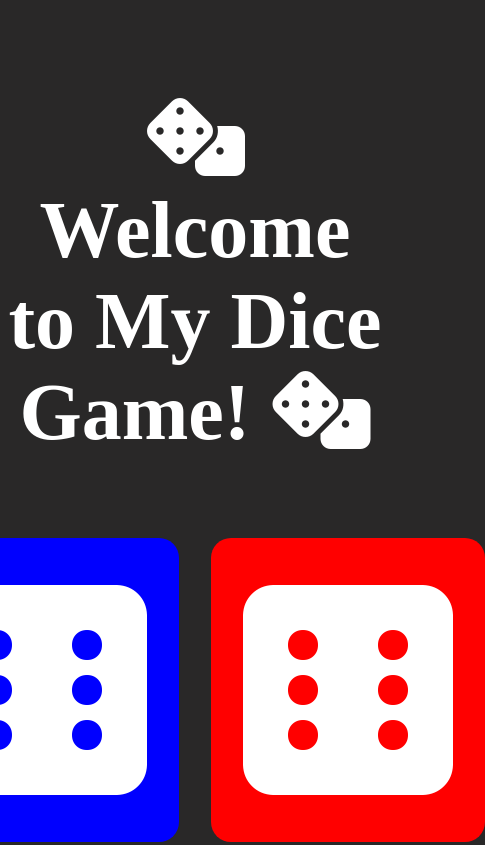
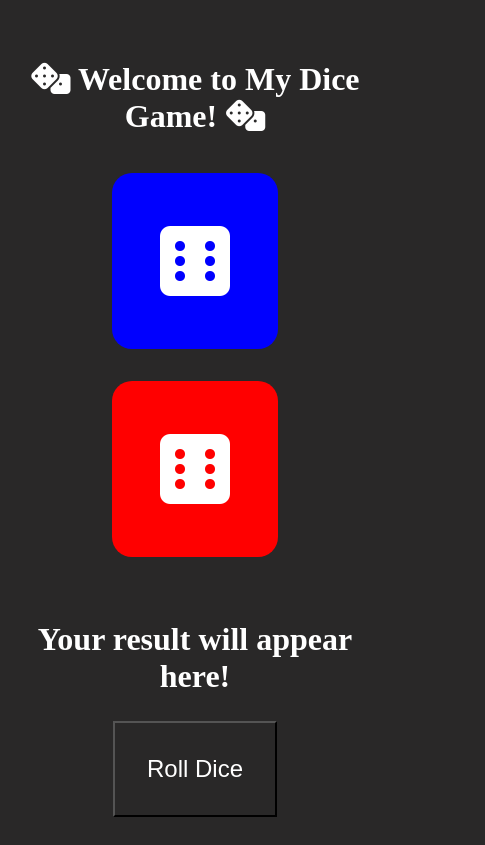
Before and after one commit to SporeFrog/Dice-Game, a plain HTML site: page index.html in a window 390 px wide. Shown: the top 845 px of the page, 485 px wide, since content can reach past the window. Drawn offline with Linux system fonts and the light colour scheme.

Commit message:
Responsive Design v1

```diff
--- a/stylesheet.css
+++ b/stylesheet.css
@@ -11,6 +11,9 @@ h1{
   display: flex;
   justify-content: center;
   margin-top: 5rem;
+  max-width: 80%;
+  margin-right:auto;
+  margin-left:auto;
 }
 
 .dice1{
@@ -18,6 +21,8 @@ h1{
   padding:2rem;
   border-radius:20px;
   margin-right:1rem;
+  /* max-width: 300px;
+  max-height: 300px; */
 }
 
 .dice2{
@@ -25,6 +30,8 @@ h1{
   padding:2rem;
   border-radius:20px;
   margin-left:1rem;
+  /* max-width: 300px;
+  max-height: 300px; */
 }
 
 section i{
@@ -44,3 +51,33 @@ section i{
   background-color:transparent;
   font-size: 3rem;
 }
+
+@media (max-width: 600px) {
+ section i {
+   font-size: 5rem;
+   padding:1rem;
+  }
+  .gameBoard{
+    flex-direction: column;
+    justify-content: center;
+    align-items: center;
+    margin-top:1rem;
+  }
+  .dice1, .dice2{
+    margin: 1rem 0rem 1rem 0rem;
+  }
+  .resultMessage{
+    font-size: 2rem;
+  }
+  h1{
+    font-size: 2rem;
+  }
+  #rollBtn{
+    padding:2rem;
+    font-size: 1.5rem;
+
+  }
+  .roller{
+    margin-top:1rem;
+  }
+}
```
